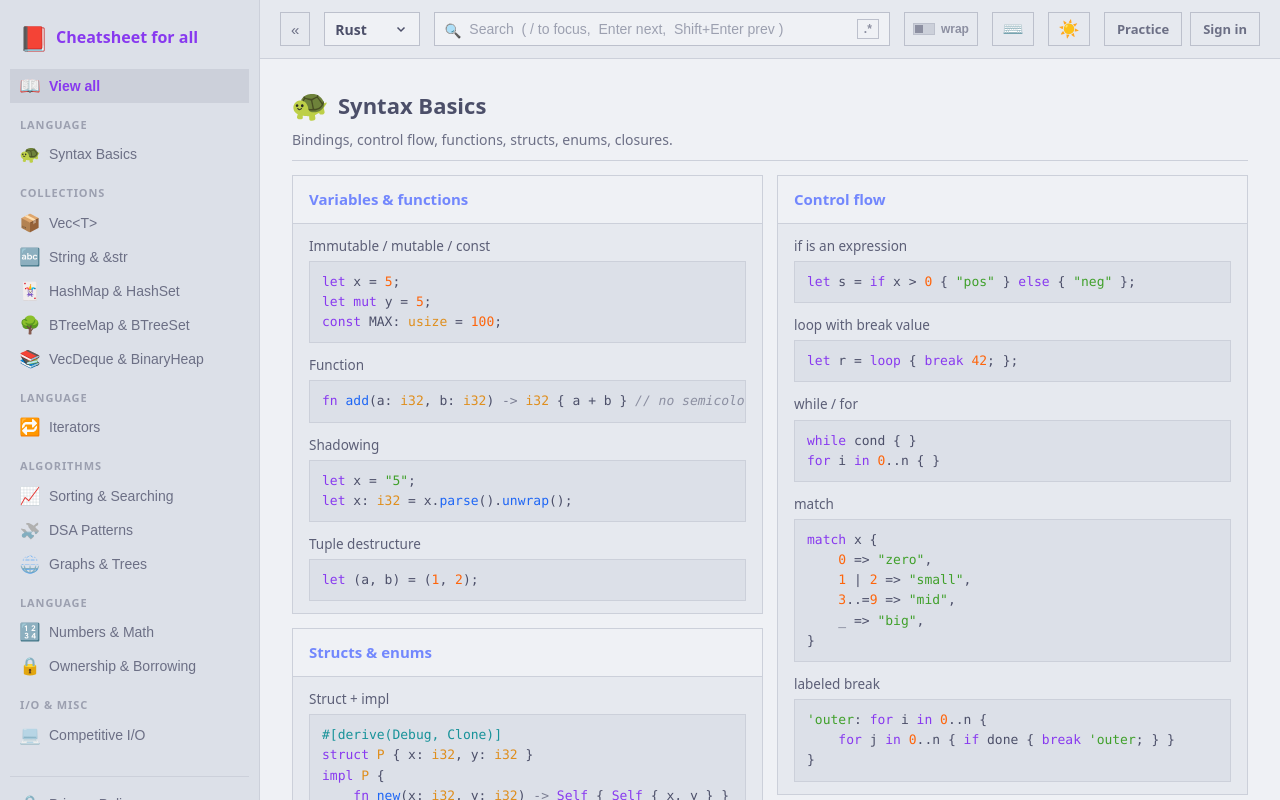
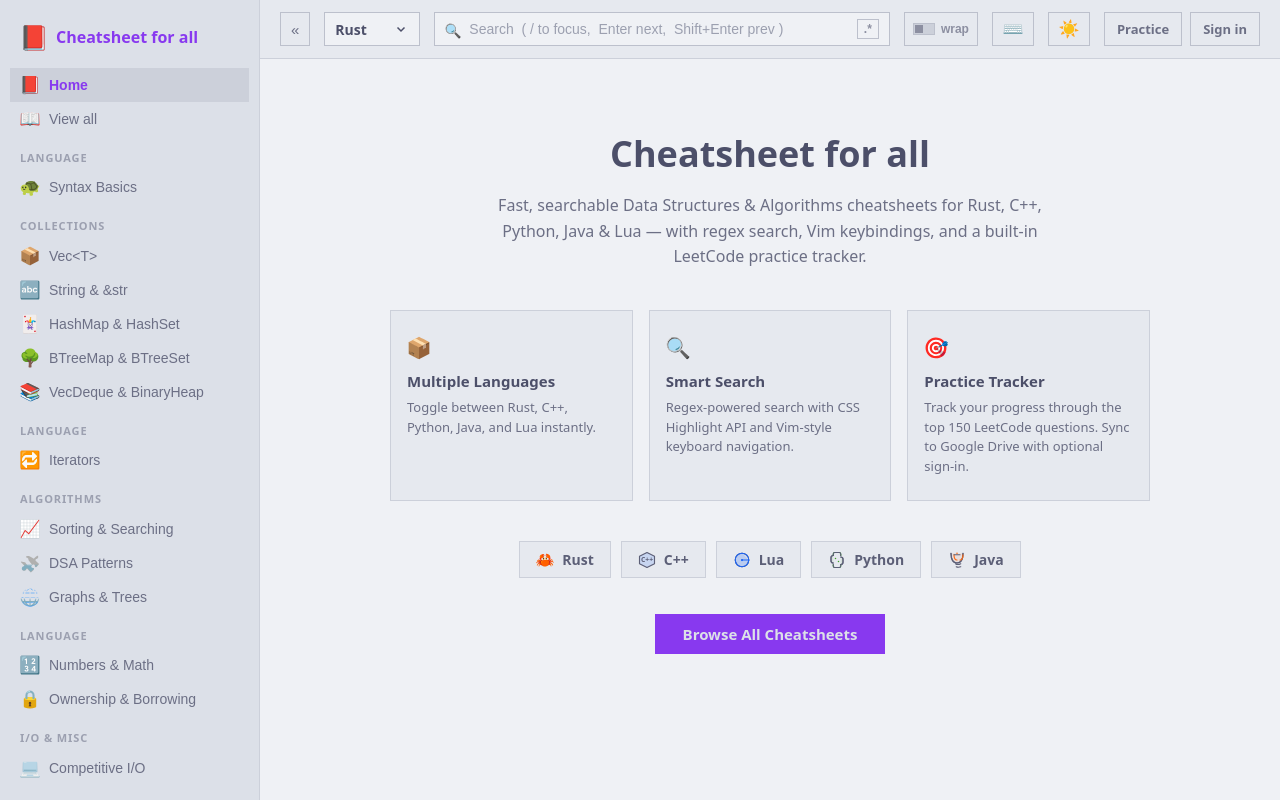
Before and after one commit to PiyushXCoder/cheatsheet_for_all, a React (Vite) app: page / in a window 1280 px wide. Built offline with nearby package versions, Linux system fonts and the light colour scheme.

Commit message:
Add homepage landing page and update domain
Create Home.jsx as the default landing page explaining the app's
purpose for Google OAuth Production review. Update domain
references from vercel.app to cheatsheet-for-all.piyushxcoder.in.

```diff
--- a/index.html
+++ b/index.html
@@ -14,7 +14,7 @@
       content="DSA cheatsheet, algorithms, data structures, LeetCode, competitive programming, Rust, C++, Python, Java, Lua, coding interview"
     />
     <meta name="theme-color" content="#1e1e2e" />
-    <link rel="canonical" href="https://cheatsheet-for-all.vercel.app/" />
+    <link rel="canonical" href="https://cheatsheet-for-all.piyushxcoder.in/" />
 
     <!-- Open Graph -->
     <meta property="og:type" content="website" />
@@ -27,7 +27,7 @@
       property="og:description"
       content="Fast, searchable DSA cheatsheets for LeetCode and competitive programming. Copyable code snippets by topic across five languages."
     />
-    <meta property="og:url" content="https://cheatsheet-for-all.vercel.app/" />
+    <meta property="og:url" content="https://cheatsheet-for-all.piyushxcoder.in/" />
 
     <!-- Twitter -->
     <meta name="twitter:card" content="summary" />
@@ -47,7 +47,7 @@
         "@context": "https://schema.org",
         "@type": "WebApplication",
         "name": "Cheatsheet for all",
-        "url": "https://cheatsheet-for-all.vercel.app/",
+        "url": "https://cheatsheet-for-all.piyushxcoder.in/",
         "applicationCategory": "DeveloperApplication",
         "operatingSystem": "Any",
         "offers": { "@type": "Offer", "price": "0", "priceCurrency": "USD" },
--- a/src/App.css
+++ b/src/App.css
@@ -215,6 +215,12 @@
   font-weight: 700;
   font-size: 16px;
   color: var(--mauve);
+  background: transparent;
+  border: none;
+  width: 100%;
+  text-align: left;
+  cursor: pointer;
+  font-family: inherit;
 }
 .sidebar .brand .ferris { font-size: 20px; }
 .sidebar .group-label {
@@ -832,3 +838,101 @@
 .static-page a:hover {
   color: var(--lavender);
 }
+
+/* ===== Home page ===== */
+.home {
+  max-width: 800px;
+  margin: 0 auto;
+  padding: 40px 20px 80px;
+  text-align: center;
+}
+.home-hero h1 {
+  font-size: 36px;
+  font-weight: 800;
+  color: var(--text);
+  margin-bottom: 12px;
+}
+.home-hero .home-sub {
+  font-size: 16px;
+  line-height: 1.6;
+  color: var(--subtext0);
+  max-width: 600px;
+  margin: 0 auto 40px;
+}
+.home-features {
+  display: grid;
+  grid-template-columns: repeat(3, 1fr);
+  gap: 16px;
+  margin-bottom: 40px;
+}
+.home-feat {
+  background: var(--mantle);
+  border: 1px solid var(--surface0);
+  padding: 24px 16px;
+  text-align: left;
+}
+.home-feat .home-feat-icon {
+  color: var(--mauve);
+  margin-bottom: 10px;
+}
+.home-feat h3 {
+  font-size: 15px;
+  font-weight: 700;
+  color: var(--text);
+  margin-bottom: 6px;
+}
+.home-feat p {
+  font-size: 13px;
+  line-height: 1.5;
+  color: var(--subtext0);
+}
+.home-langs {
+  display: flex;
+  justify-content: center;
+  gap: 10px;
+  flex-wrap: wrap;
+  margin-bottom: 36px;
+}
+.home-lang-btn {
+  display: inline-flex;
+  align-items: center;
+  gap: 8px;
+  padding: 8px 16px;
+  background: var(--mantle);
+  border: 1px solid var(--surface0);
+  color: var(--subtext1);
+  font-size: 14px;
+  font-weight: 600;
+  font-family: inherit;
+  cursor: pointer;
+  border-radius: 0;
+}
+.home-lang-btn:hover {
+  border-color: var(--mauve);
+  color: var(--text);
+  background: var(--surface0);
+}
+.home-cta {
+  display: inline-flex;
+  align-items: center;
+  gap: 8px;
+  padding: 10px 28px;
+  background: var(--mauve);
+  border: none;
+  color: var(--crust);
+  font-size: 15px;
+  font-weight: 700;
+  font-family: inherit;
+  cursor: pointer;
+  border-radius: 0;
+}
+.home-cta:hover {
+  background: var(--lavender);
+}
+
+@media (max-width: 640px) {
+  .home-features {
+    grid-template-columns: 1fr;
+  }
+  .home-hero h1 { font-size: 28px; }
+}
--- a/src/App.jsx
+++ b/src/App.jsx
@@ -13,12 +13,14 @@
 import { Practice } from "./components/Practice";
 import { Privacy } from "./components/Privacy";
 import { Terms } from "./components/Terms";
+import { Home } from "./components/Home";
 
 const COLLAPSE_KEY = "cheatsheet-collapsed";
 const WRAP_KEY = "cheatsheet-wrap";
 const PRACTICE_ID = "__practice__";
 const PRIVACY_ID = "__privacy__";
 const TERMS_ID = "__terms__";
+const HOME_ID = "__home__";
 
 export default function App() {
   const { theme, toggle } = useTheme();
@@ -37,7 +39,7 @@
 
   const [activeId, setActiveId] = useQueryState(
     "page",
-    parseAsString.withDefault(ALL_ID),
+    parseAsString.withDefault(HOME_ID),
   );
   const [query, setQuery] = useQueryState("q", parseAsString.withDefault(""));
   const [useRegex, setUseRegex] = useQueryState(
@@ -66,6 +68,7 @@
   const isPractice = activeId === PRACTICE_ID;
   const isPrivacy = activeId === PRIVACY_ID;
   const isTerms = activeId === TERMS_ID;
+  const isHome = activeId === HOME_ID;
   const isStatic = isPrivacy || isTerms;
   const isAll = activeId === ALL_ID;
 
@@ -74,7 +77,7 @@
     [activeId, cheatsheets, isStatic],
   );
   // A query searches EVERYTHING: render all sheets so matches span every page.
-  const showAll = !isPractice && !isStatic && (isAll || !!query);
+  const showAll = !isPractice && !isStatic && !isHome && (isAll || !!query);
 
   const { count, active, error, next, prev } = useSearch(
     query,
@@ -93,6 +96,7 @@
   const stepSheet = (dir) => {
     if (isStatic) return;
     const i = NAV_IDS.indexOf(activeId);
+    if (i < 0) { selectSheet(NAV_IDS[dir > 0 ? 0 : NAV_IDS.length - 1]); return; }
     const nextI = (i + dir + NAV_IDS.length) % NAV_IDS.length;
     selectSheet(NAV_IDS[nextI]);
   };
@@ -191,12 +195,14 @@
         ? "Privacy Policy · Cheatsheet for all"
         : isTerms
           ? "Terms of Service · Cheatsheet for all"
-          : showAll
-            ? "Cheatsheet for all"
-            : sheet
-              ? `${sheet.title} · Cheatsheet for all`
-              : "Cheatsheet for all";
-  }, [sheet, showAll, isPractice, isPrivacy, isTerms]);
+          : isHome
+            ? "Cheatsheet for all — DSA cheatsheets"
+            : showAll
+              ? "Cheatsheet for all"
+              : sheet
+                ? `${sheet.title} · Cheatsheet for all`
+                : "Cheatsheet for all";
+  }, [sheet, showAll, isPractice, isPrivacy, isTerms, isHome]);
 
   return (
     <div className={"app" + (collapsed ? " collapsed" : "")}>
@@ -208,6 +214,7 @@
         focusSignal={sidebarFocus}
         privacyId={PRIVACY_ID}
         termsId={TERMS_ID}
+        homeId={HOME_ID}
       />
       <Header
         query={query}
@@ -243,6 +250,8 @@
           <Privacy />
         ) : isTerms ? (
           <Terms />
+        ) : isHome ? (
+          <Home languages={LANGUAGES} onSelectLang={selectLang} onSelectAll={() => selectSheet(ALL_ID)} />
         ) : showAll ? (
           <AllSheets cheatsheets={cheatsheets} />
         ) : (
--- /dev/null
+++ b/src/components/Home.jsx
@@ -0,0 +1,65 @@
+import { Icon } from "./Icon";
+
+export function Home({ languages, onSelectLang, onSelectAll }) {
+  return (
+    <div className="home">
+      <section className="home-hero">
+        <h1>Cheatsheet for all</h1>
+        <p className="home-sub">
+          Fast, searchable Data Structures &amp; Algorithms cheatsheets for Rust,
+          C++, Python, Java &amp; Lua — with regex search, Vim keybindings, and
+          a built-in LeetCode practice tracker.
+        </p>
+      </section>
+
+      <section className="home-features">
+        <div className="home-feat">
+          <div className="home-feat-icon">
+            <Icon name="package" size={24} />
+          </div>
+          <h3>Multiple Languages</h3>
+          <p>
+            Toggle between Rust, C++, Python, Java, and Lua instantly.
+          </p>
+        </div>
+        <div className="home-feat">
+          <div className="home-feat-icon">
+            <Icon name="search" size={24} />
+          </div>
+          <h3>Smart Search</h3>
+          <p>
+            Regex-powered search with CSS Highlight API and Vim-style keyboard
+            navigation.
+          </p>
+        </div>
+        <div className="home-feat">
+          <div className="home-feat-icon">
+            <Icon name="target" size={24} />
+          </div>
+          <h3>Practice Tracker</h3>
+          <p>
+            Track your progress through the top 150 LeetCode questions. Sync to
+            Google Drive with optional sign-in.
+          </p>
+        </div>
+      </section>
+
+      <section className="home-langs">
+        {languages.map((lang) => (
+          <button
+            key={lang.id}
+            className="home-lang-btn"
+            onClick={() => onSelectLang(lang.id)}
+          >
+            <Icon name={lang.icon} size={18} />
+            {lang.label}
+          </button>
+        ))}
+      </section>
+
+      <button className="home-cta" onClick={onSelectAll}>
+        Browse All Cheatsheets
+      </button>
+    </div>
+  );
+}
--- a/src/components/Sidebar.jsx
+++ b/src/components/Sidebar.jsx
@@ -2,7 +2,7 @@
 import { ALL_ID } from "../data";
 import { Icon } from "./Icon";
 
-export function Sidebar({ cheatsheets, activeId, onSelect, open, focusSignal, privacyId, termsId }) {
+export function Sidebar({ cheatsheets, activeId, onSelect, open, focusSignal, privacyId, termsId, homeId }) {
   const ref = useRef(null);
   const [cursor, setCursor] = useState(-1); // index into ORDER; -1 = keyboard nav off
 
@@ -74,11 +74,12 @@
       onBlur={() => setCursor(-1)}
       className={"sidebar" + (open ? " open" : "")}
     >
-      <div className="brand">
-      <span className="ferris"><Icon name="book" size={28} /></span>
+      <button className="brand" onClick={() => onSelect(homeId)}>
+        <span className="ferris"><Icon name="book" size={28} /></span>
         <span className="brand-text">Cheatsheet for all</span>
-      </div>
+      </button>
 
+      <Item id={homeId} icon="book" title="Home" />
       <Item id={ALL_ID} icon="book-open" title="View all" />
 
       {cheatsheets.map((s, i) => {
```
